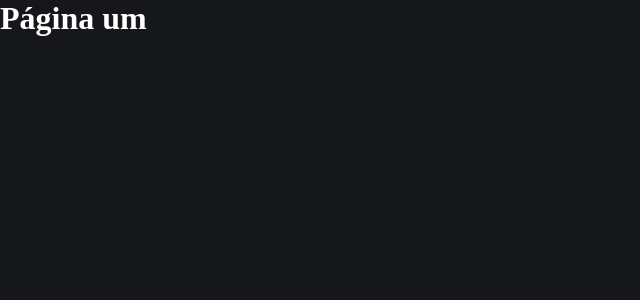
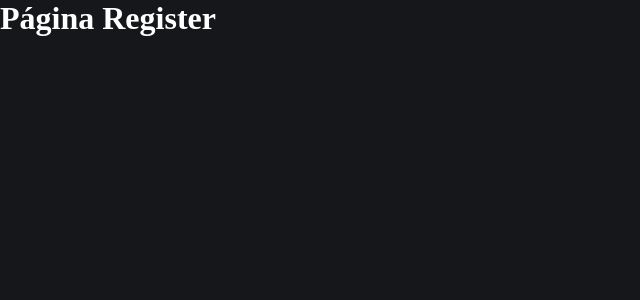
Before and after one commit to ferrariflaviaa/RateManager, a React (Create React App) app: page /register in a window 1280 px wide. Shown: the top 300 px of the page, without its empty margins (0-640 px from the left). Built offline with nearby package versions, Linux system fonts and the light colour scheme.

Commit message:
feat: routes

```diff
--- a/package.json
+++ b/package.json
@@ -7,8 +7,10 @@
     "@testing-library/react": "^13.4.0",
     "@testing-library/user-event": "^13.5.0",
     "firebase": "^9.15.0",
+    "install": "^0.13.0",
     "react": "^18.2.0",
     "react-dom": "^18.2.0",
+    "react-router-dom": "^6.6.1",
     "react-scripts": "5.0.1",
     "web-vitals": "^2.1.4"
   },
--- a/src/App.js
+++ b/src/App.js
@@ -1,7 +1,10 @@
-function App() {
+import RoutesApp from "./routes";
+import { BrowserRouter } from 'react-router-dom';
+
+export default function App() {
   return (
-    <h1>Página um</h1>
+    <BrowserRouter>
+      <RoutesApp />
+    </BrowserRouter>
   );
 }
-
-export default App;
--- a/src/pages/Home/index.js
+++ b/src/pages/Home/index.js
@@ -1,7 +1,7 @@
-function Home() {
+export default function Home() {
   return (
-    <h1>Página Home</h1>
+    <div>
+      <h1>Página Home</h1>
+    </div>
   );
 }
-
-export default Home;
--- /dev/null
+++ b/src/pages/Register/index.js
@@ -0,0 +1,7 @@
+export default function Register() {
+  return (
+    <div>
+      <h1>Página Register</h1>
+    </div>
+  );
+}
--- /dev/null
+++ b/src/routes/index.js
@@ -0,0 +1,15 @@
+import { Route, Routes } from 'react-router-dom';
+import Home from '../pages/Home';
+import Register from '../pages/Register';
+
+function RoutesApp() {
+  return (
+    <Routes>
+      <Route path='/' element={<Home />} />
+      <Route path='/register' element={<Register />} />
+    </Routes>
+
+  )
+}
+
+export default RoutesApp;
```
Also changed, not shown: 1 other file (tests, documents, lock files or other folders).
